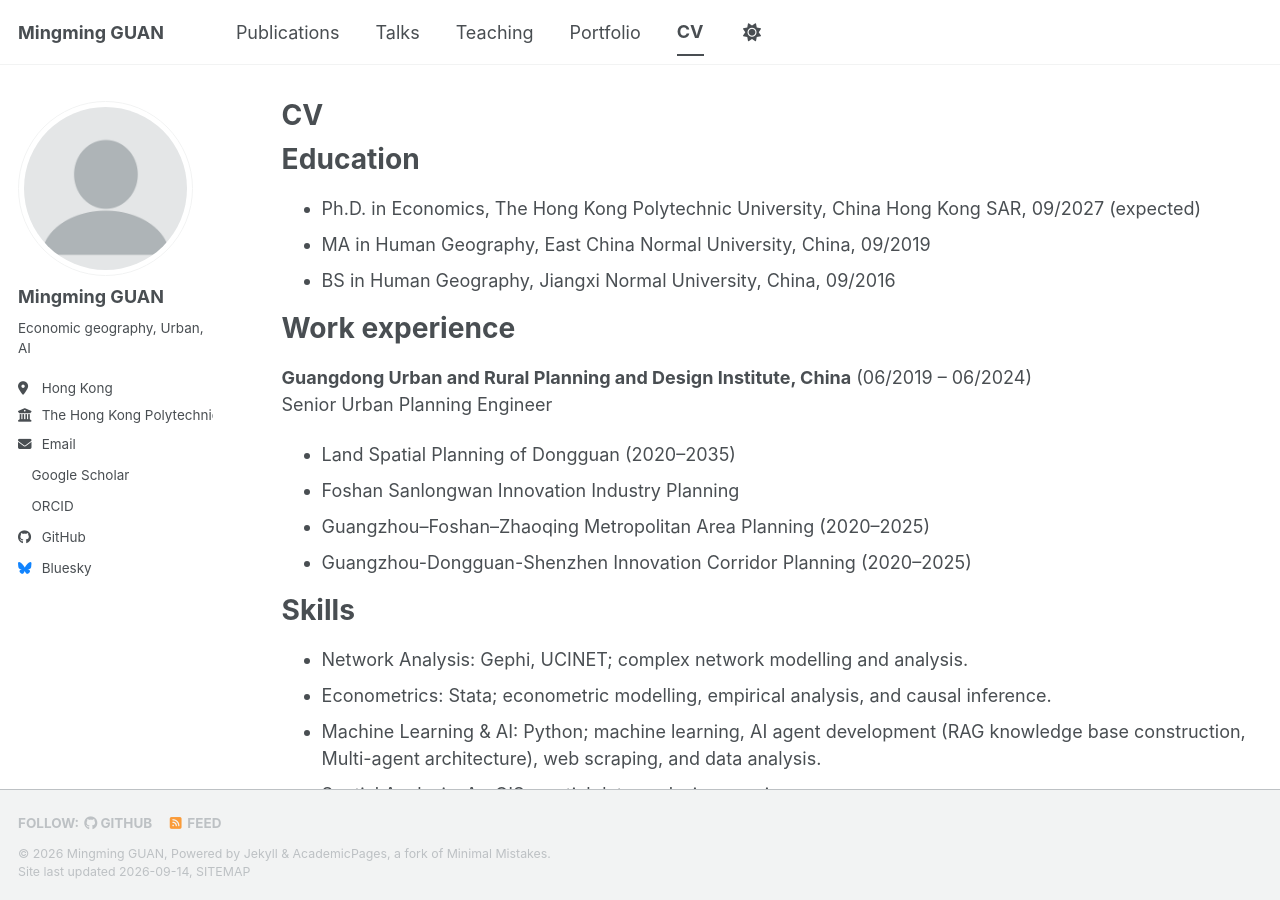
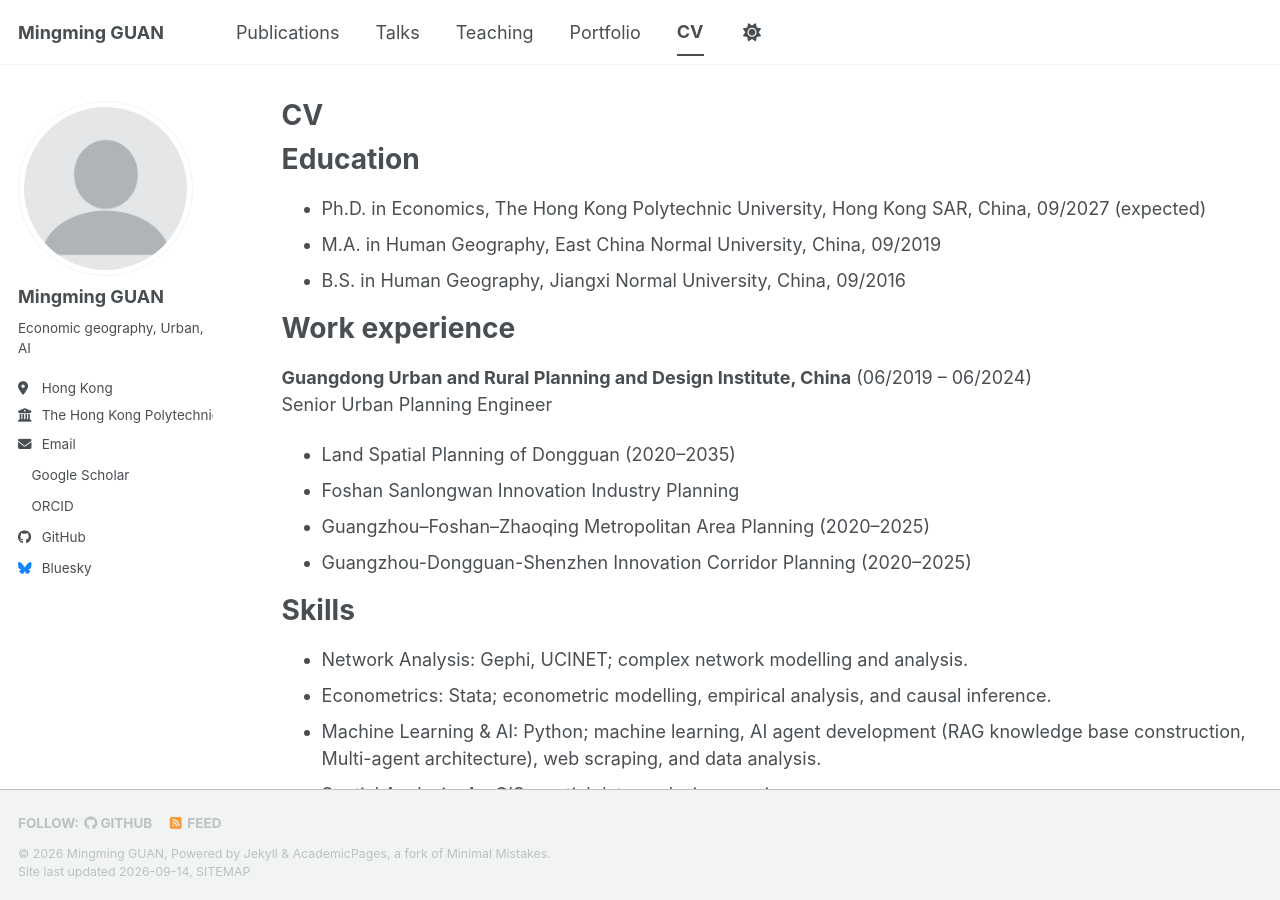
Before and after one commit to geogmm/geogmm.github.io, a Jekyll site: the page built from _pages/cv.md, in a window 1280 px wide and 900 px high. Built offline with Jekyll 4.4.1, drawn with Linux system fonts in a browser that asks for light colours; a style sheet for code colours, icons or effects is not loaded.

Commit message:
Update cv.md

```diff
--- a/_pages/cv.md
+++ b/_pages/cv.md
@@ -12,9 +12,9 @@ redirect_from:
 
 Education
 ======
-* Ph.D. in Economics, The Hong Kong Polytechnic University, China Hong Kong SAR, 09/2027 (expected)
-* MA in Human Geography, East China Normal University, China, 09/2019
-* BS in Human Geography, Jiangxi Normal University, China, 09/2016
+* Ph.D. in Economics, The Hong Kong Polytechnic University, Hong Kong SAR, China, 09/2027 (expected)
+* M.A. in Human Geography, East China Normal University, China, 09/2019
+* B.S. in Human Geography, Jiangxi Normal University, China, 09/2016
 
 Work experience
 ======
```
